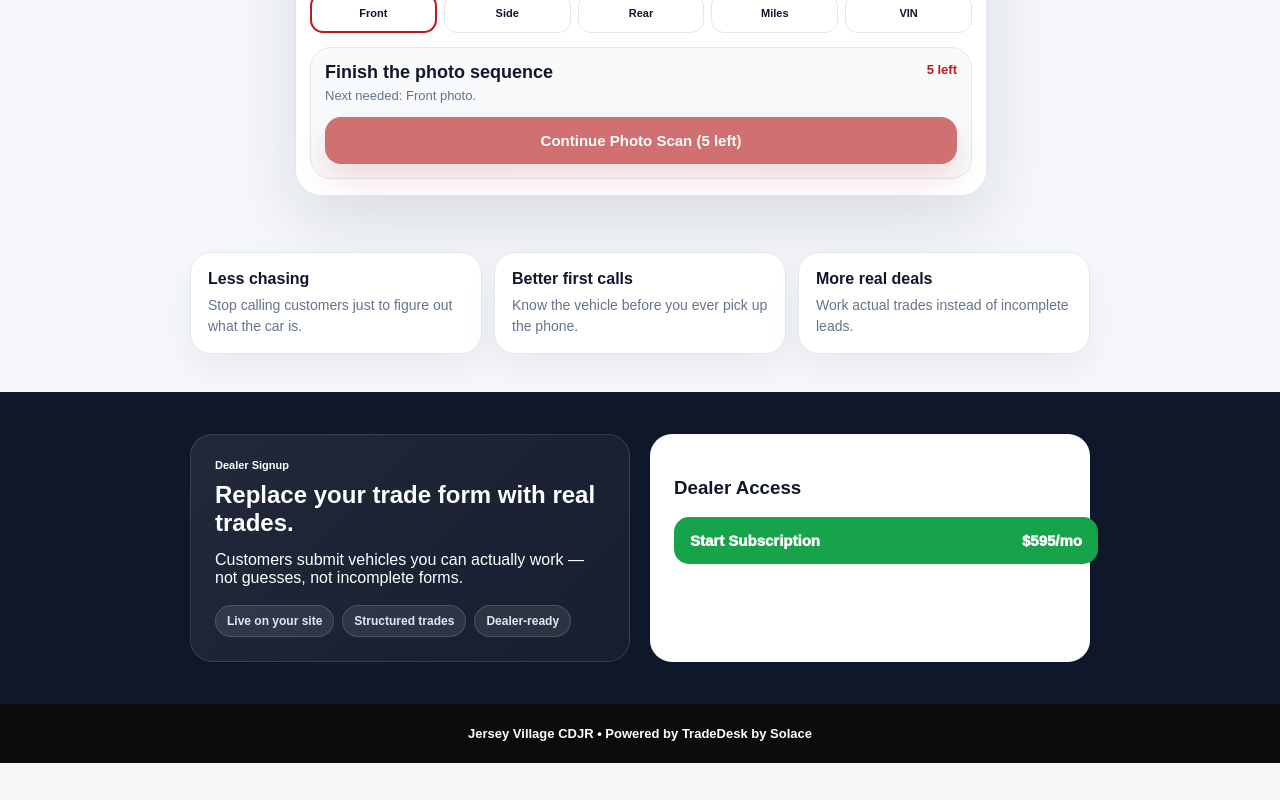
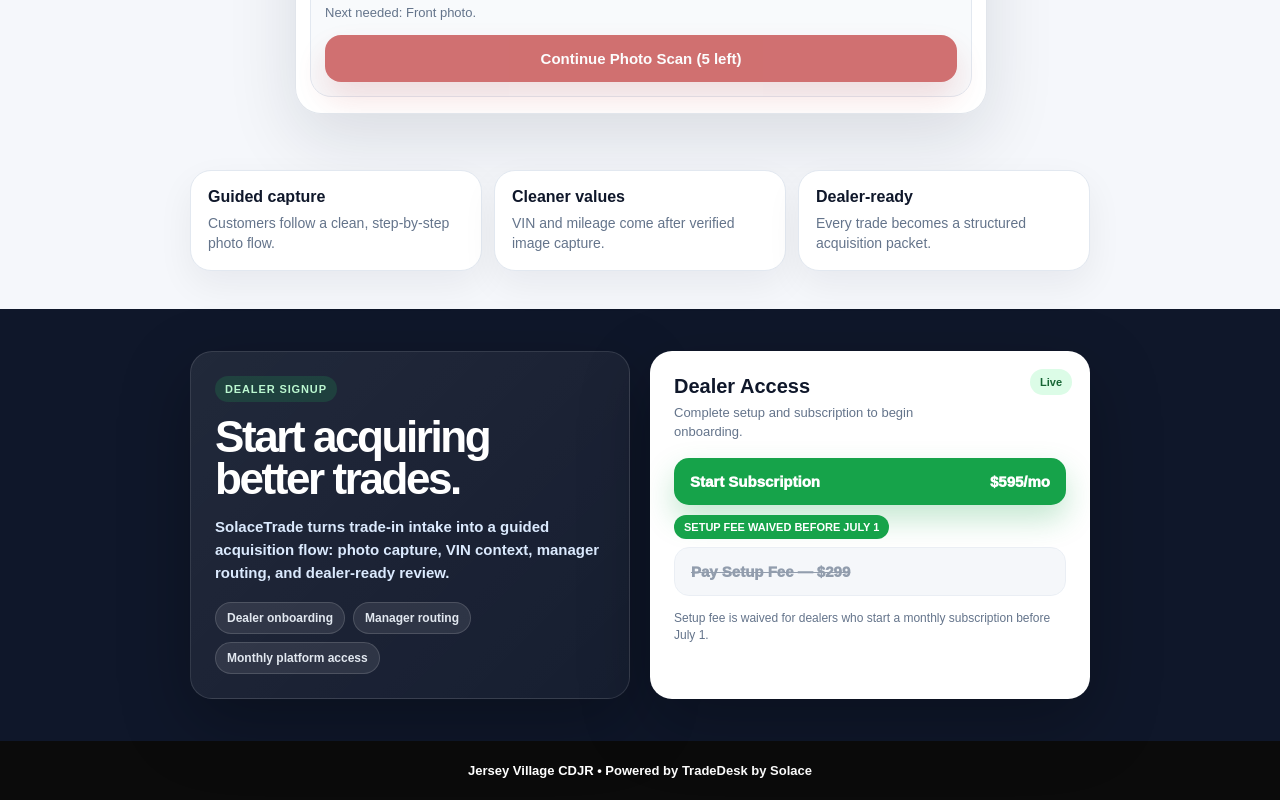
Before and after one commit to zlomke76-del/solacetrade, a Next.js app: page / in a window 1280 px wide. Shown: the part 881-1681 px from the top of the page. Before the commit the page ends 1644 px from the top, so only its background shows below. Built offline with nearby package versions, Linux system fonts and the light colour scheme.

Commit message:
Update page.tsx

```diff
--- a/app/page.tsx
+++ b/app/page.tsx
@@ -39,10 +39,7 @@
           zIndex: 20,
         }}
       >
-        <strong style={{ fontSize: 14 }}>
-          Jersey Village Chrysler Jeep Dodge Ram
-        </strong>
-
+        <strong style={{ fontSize: 14 }}>Jersey Village Chrysler Jeep Dodge Ram</strong>
         <nav style={{ display: "flex", gap: 16, fontSize: 13, fontWeight: 900 }}>
           <span>New</span>
           <span>Used</span>
@@ -51,7 +48,6 @@
         </nav>
       </header>
 
-      {/* HERO */}
       <section
         style={{
           position: "relative",
@@ -91,18 +87,19 @@
               letterSpacing: "-0.058em",
             }}
           >
-            Real offer in seconds. No games.
+            Get a cleaner trade value.
           </h1>
 
           <p
             style={{
               margin: "0 auto 6px",
               maxWidth: 620,
+              color: "#0f172a",
               fontSize: "clamp(16px, 2.2vw, 20px)",
               fontWeight: 700,
             }}
           >
-            Based on your actual vehicle — not a guess.
+            Scan your vehicle. Get an instant cash offer.
           </p>
 
           <p
@@ -113,7 +110,7 @@
               fontWeight: 600,
             }}
           >
-            Trade it or sell it. Your choice.
+            No obligation. No pressure.
           </p>
 
           <a
@@ -132,19 +129,8 @@
               boxShadow: "0 18px 42px rgba(185,28,28,0.24)",
             }}
           >
-            Get My Real Offer
+            Start Vehicle Scan
           </a>
-
-          <p
-            style={{
-              marginTop: 10,
-              fontSize: 12,
-              color: "#64748b",
-              fontWeight: 700,
-            }}
-          >
-            Final value confirmed upon inspection.
-          </p>
 
           <div
             style={{
@@ -159,13 +145,12 @@
             }}
           >
             <span style={heroPill}>5 guided photos</span>
-            <span style={heroPill}>VIN captured</span>
-            <span style={heroPill}>Real condition signals</span>
+            <span style={heroPill}>VIN after scan</span>
+            <span style={heroPill}>Recall-ready review</span>
           </div>
         </div>
       </section>
 
-      {/* SCAN */}
       <section
         id="vehicle-scan"
         style={{ maxWidth: 690, margin: "0 auto", padding: "0 14px 32px" }}
@@ -173,7 +158,6 @@
         <TradeDesk mode="customer" dealerSlug="jerseyvillagecdjr" />
       </section>
 
-      {/* VALUE CARDS */}
       <section style={{ padding: "24px 18px 38px" }}>
         <div
           style={{
@@ -185,18 +169,9 @@
           }}
         >
           {[
-            [
-              "Less chasing",
-              "Stop calling customers just to figure out what the car is.",
-            ],
-            [
-              "Better first calls",
-              "Know the vehicle before you ever pick up the phone.",
-            ],
-            [
-              "More real deals",
-              "Work actual trades instead of incomplete leads.",
-            ],
+            ["Guided capture", "Customers follow a clean, step-by-step photo flow."],
+            ["Cleaner values", "VIN and mileage come after verified image capture."],
+            ["Dealer-ready", "Every trade becomes a structured acquisition packet."],
           ].map(([title, body]) => (
             <div
               key={title}
@@ -208,10 +183,7 @@
                 boxShadow: "0 14px 36px rgba(15,23,42,0.06)",
               }}
             >
-              <strong style={{ display: "block", fontSize: 16 }}>
-                {title}
-              </strong>
-
+              <strong style={{ display: "block", fontSize: 16 }}>{title}</strong>
               <p
                 style={{
                   margin: "7px 0 0",
@@ -227,7 +199,6 @@
         </div>
       </section>
 
-      {/* DEALER SECTION */}
       <section
         style={{
           padding: "42px 18px",
@@ -249,26 +220,63 @@
             style={{
               padding: 24,
               borderRadius: 22,
-              background:
-                "linear-gradient(135deg, rgba(255,255,255,0.08), rgba(255,255,255,0.03))",
+              background: "linear-gradient(135deg, rgba(255,255,255,0.08), rgba(255,255,255,0.03))",
               border: "1px solid rgba(255,255,255,0.12)",
+              boxShadow: "0 24px 70px rgba(0,0,0,0.28)",
             }}
           >
-            <div style={dealerBadge}>Dealer Signup</div>
+            <div
+              style={{
+                display: "inline-flex",
+                padding: "7px 10px",
+                borderRadius: 999,
+                background: "rgba(34,197,94,0.16)",
+                color: "#bbf7d0",
+                fontSize: 11,
+                fontWeight: 900,
+                letterSpacing: "0.08em",
+                textTransform: "uppercase",
+                marginBottom: 14,
+              }}
+            >
+              Dealer Signup
+            </div>
 
-            <h2 style={{ margin: 0 }}>
-              Replace your trade form with real trades.
+            <h2
+              style={{
+                margin: 0,
+                fontSize: "clamp(30px, 4vw, 44px)",
+                lineHeight: 0.96,
+                letterSpacing: "-0.055em",
+              }}
+            >
+              Start acquiring better trades.
             </h2>
 
-            <p style={{ marginTop: 14 }}>
-              Customers submit vehicles you can actually work — not guesses, not
-              incomplete forms.
+            <p
+              style={{
+                margin: "14px 0 0",
+                color: "#dbeafe",
+                fontSize: 15,
+                lineHeight: 1.55,
+                fontWeight: 700,
+              }}
+            >
+              SolaceTrade turns trade-in intake into a guided acquisition flow:
+              photo capture, VIN context, manager routing, and dealer-ready review.
             </p>
 
-            <div style={{ display: "flex", gap: 8, marginTop: 18 }}>
-              <span style={darkPill}>Live on your site</span>
-              <span style={darkPill}>Structured trades</span>
-              <span style={darkPill}>Dealer-ready</span>
+            <div
+              style={{
+                display: "flex",
+                flexWrap: "wrap",
+                gap: 8,
+                marginTop: 18,
+              }}
+            >
+              <span style={darkPill}>Dealer onboarding</span>
+              <span style={darkPill}>Manager routing</span>
+              <span style={darkPill}>Monthly platform access</span>
             </div>
           </div>
 
@@ -278,9 +286,42 @@
               borderRadius: 22,
               background: "white",
               color: "#0f172a",
+              position: "relative",
+              overflow: "hidden",
+              boxShadow: "0 24px 70px rgba(0,0,0,0.26)",
             }}
           >
-            <h3>Dealer Access</h3>
+            <div
+              style={{
+                position: "absolute",
+                top: 18,
+                right: 18,
+                padding: "7px 10px",
+                borderRadius: 999,
+                background: "#dcfce7",
+                color: "#166534",
+                fontSize: 11,
+                fontWeight: 900,
+              }}
+            >
+              Live
+            </div>
+
+            <h3 style={{ margin: 0, fontSize: 20, fontWeight: 900 }}>
+              Dealer Access
+            </h3>
+
+            <p
+              style={{
+                margin: "6px 0 16px",
+                color: "#64748b",
+                fontSize: 13,
+                lineHeight: 1.45,
+                maxWidth: 300,
+              }}
+            >
+              Complete setup and subscription to begin onboarding.
+            </p>
 
             <a
               href="https://buy.stripe.com/bJe9AUdeb70SfkN0jUcV200"
@@ -291,6 +332,50 @@
               <span>Start Subscription</span>
               <span>$595/mo</span>
             </a>
+
+            <div style={{ marginTop: 10 }}>
+              <div
+                style={{
+                  background: "#16a34a",
+                  color: "white",
+                  fontWeight: 900,
+                  fontSize: 11,
+                  padding: "6px 10px",
+                  borderRadius: 999,
+                  display: "inline-block",
+                  marginBottom: 8,
+                }}
+              >
+                SETUP FEE WAIVED BEFORE JULY 1
+              </div>
+
+              <a
+                href="https://buy.stripe.com/5kQ5kE6PNfxo4G97MmcV201"
+                target="_blank"
+                rel="noreferrer"
+                style={{
+                  ...secondaryBtn,
+                  background: "#f1f5f9",
+                  color: "#64748b",
+                  textDecoration: "line-through",
+                  cursor: "not-allowed",
+                  opacity: 0.7,
+                }}
+              >
+                Pay Setup Fee — $299
+              </a>
+            </div>
+
+            <p
+              style={{
+                fontSize: 12,
+                color: "#64748b",
+                margin: "14px 0 0",
+                lineHeight: 1.45,
+              }}
+            >
+              Setup fee is waived for dealers who start a monthly subscription before July 1.
+            </p>
           </div>
         </div>
       </section>
@@ -328,18 +413,13 @@
   fontWeight: 900,
 };
 
-const dealerBadge: React.CSSProperties = {
-  fontSize: 11,
-  fontWeight: 900,
-  marginBottom: 10,
-};
-
 const primaryBtn: React.CSSProperties = {
   display: "flex",
   alignItems: "center",
   justifyContent: "space-between",
   gap: 12,
   width: "100%",
+  boxSizing: "border-box",
   padding: "15px 16px",
   borderRadius: 15,
   background: "#16a34a",
@@ -347,4 +427,22 @@
   fontWeight: 950,
   fontSize: 15,
   textDecoration: "none",
+  boxShadow: "0 14px 30px rgba(22,163,74,0.26)",
 };
+
+const secondaryBtn: React.CSSProperties = {
+  display: "flex",
+  alignItems: "center",
+  justifyContent: "space-between",
+  gap: 12,
+  width: "100%",
+  boxSizing: "border-box",
+  padding: "15px 16px",
+  borderRadius: 15,
+  background: "#f1f5f9",
+  color: "#0f172a",
+  fontWeight: 950,
+  fontSize: 15,
+  textDecoration: "none",
+  border: "1px solid #e2e8f0",
+};
```
